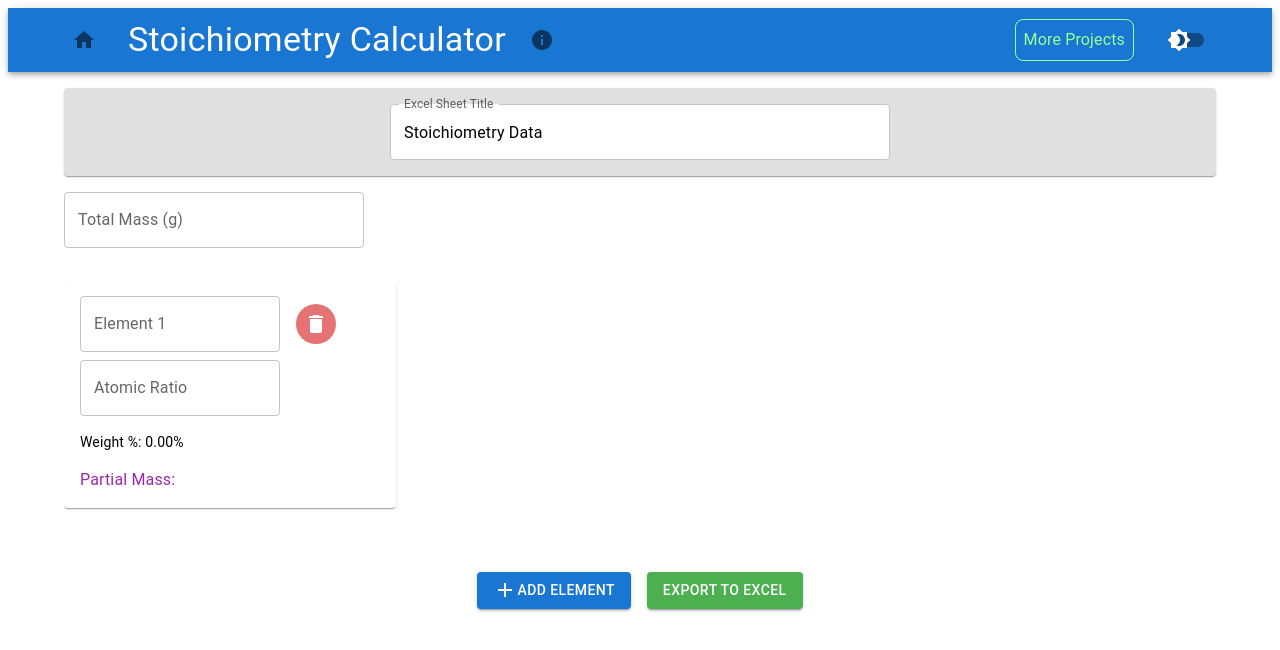
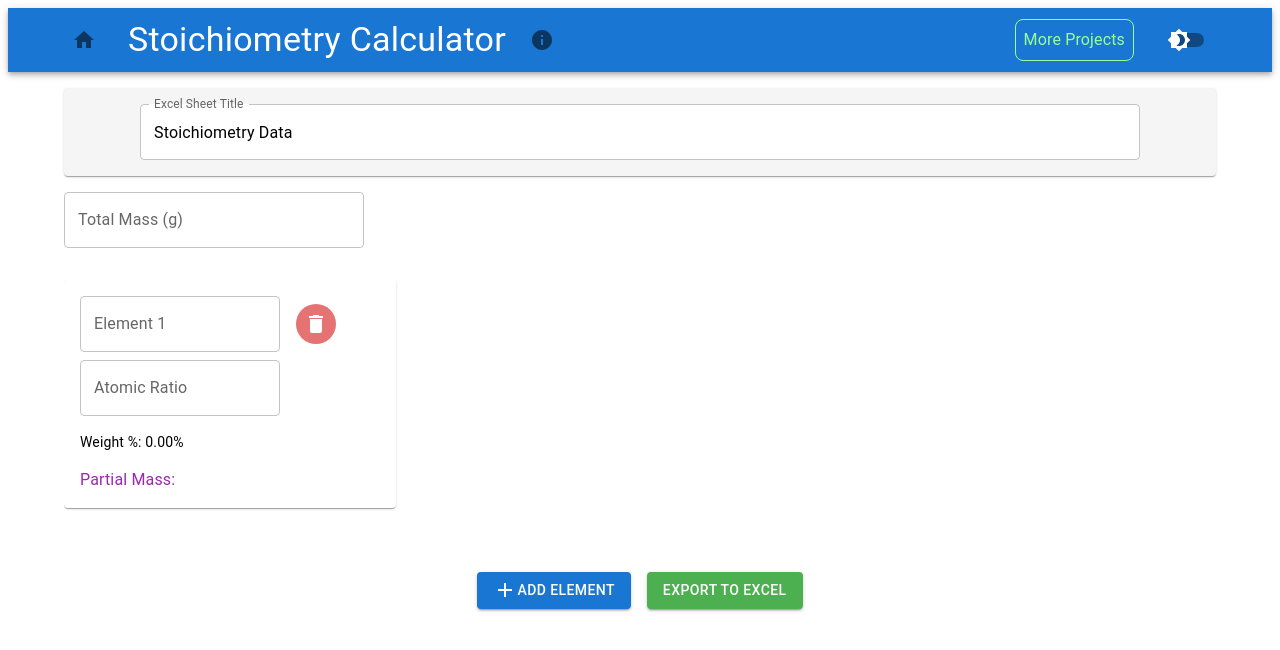
Before and after one commit to RockyTaco/The-CrysTool-Hub, a Next.js app: page /stoichiometry-calculator in a window 1280 px wide. Shown: the top 650 px of the page. Built offline with nearby package versions, Linux system fonts and the light colour scheme.

Commit message:
Final level version

```diff
--- a/src/pages/stoichiometry-calculator.js
+++ b/src/pages/stoichiometry-calculator.js
@@ -247,11 +247,12 @@ const StoichiometryCalculator = () => {
                                 display: 'flex',
                                 justifyContent: 'center',
                                 marginBottom: 2,
-                                backgroundColor: '#e0e0e0',
+                                backgroundColor: themeMode.palette.mode === 'light' ? '#f5f5f5' : '#424242',
                                 padding: 2,
                                 borderRadius: 1,
                                 boxShadow: 1,
                             }}
+
                         >
                             <TextField
                                 label="Excel Sheet Title"
@@ -260,7 +261,7 @@ const StoichiometryCalculator = () => {
                                 value={sheetTitle}
                                 onChange={handleSheetTitleChange}
                                 sx={{
-                                    maxWidth: 500,
+                                    maxWidth: 1000,
                                     '& .MuiInputBase-input': {
                                         color: themeMode.palette.text.primary,
                                     },
```
